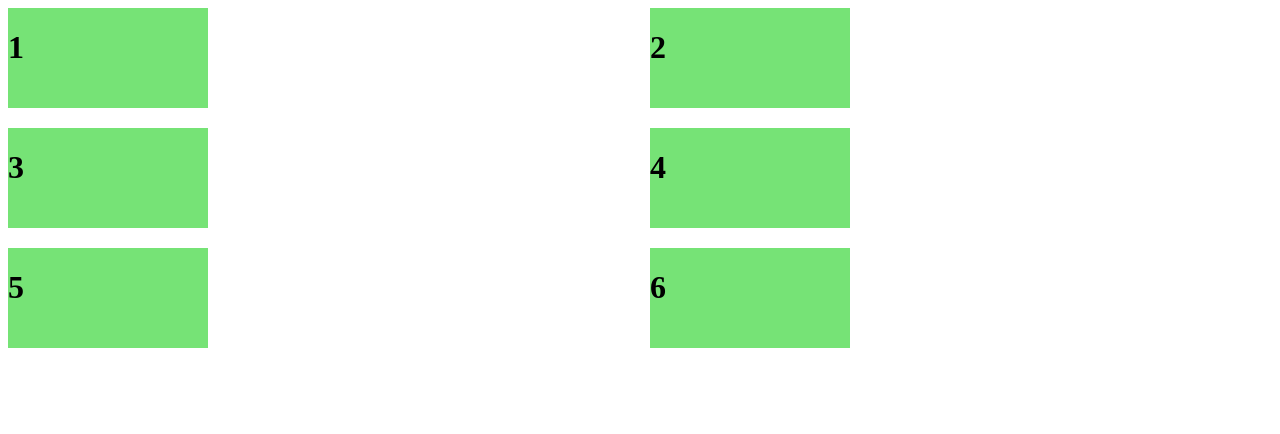
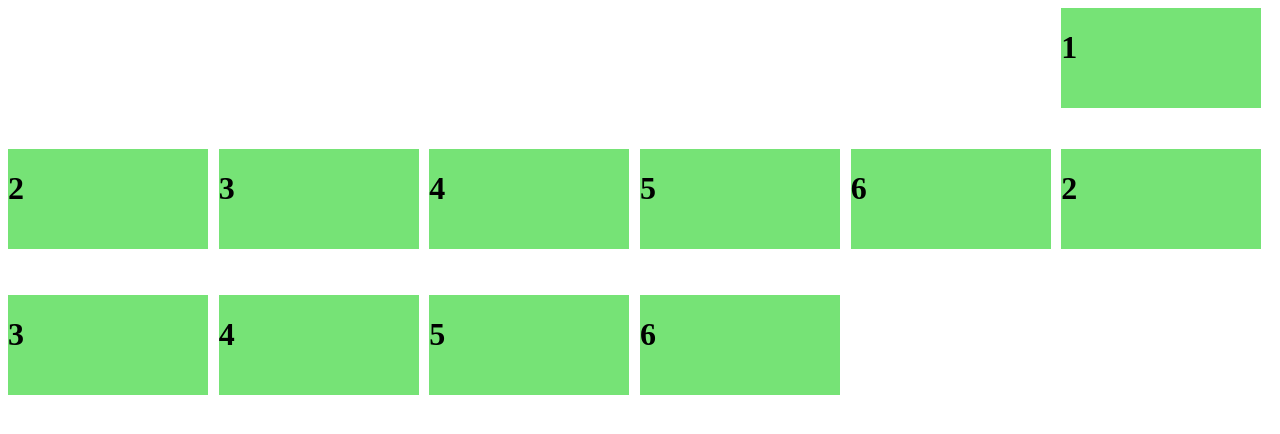
Before and after one commit to palkikhare21/Web-Development-Notes, a plain HTML site: page newclass/grid.html in a window 1280 px wide. Drawn offline with Linux system fonts and the light colour scheme.

Commit message:
gris-column-end

```diff
--- a/newclass/grid.css
+++ b/newclass/grid.css
@@ -6,6 +6,13 @@
 
 #grid-cont{
     display: grid;
-    grid-template-columns: auto auto;
-    gap: 20px;
+    /* grid-template-columns: auto auto; */
+    /* grid-template-columns: 1fr 1fr 1fr; */
+    /* grid-template-columns: 0.1fr 0.1fr 0.1fr; */
+    grid-template-columns: repeat(6, auto);
+    grid-template-rows: 141px 146px 157px;
+    /* gap: 20px; */
 }
+#g1 {
+    grid-column: 6 / 7;
+}
--- a/newclass/grid.html
+++ b/newclass/grid.html
@@ -8,7 +8,12 @@
 </head>
 <body>
     <div id="grid-cont">
-        <div class="box"><h1>1</h1></div>
+        <div class="box" id="g1"><h1>1</h1></div>
+        <div class="box"><h1>2</h1></div>
+        <div class="box"><h1>3</h1></div>
+        <div class="box"><h1>4</h1></div>
+        <div class="box"><h1>5</h1></div>
+        <div class="box"><h1>6</h1></div>
         <div class="box"><h1>2</h1></div>
         <div class="box"><h1>3</h1></div>
         <div class="box"><h1>4</h1></div>
```
Also changed, not shown: clone/netflic.html (+6 -0 lines).
